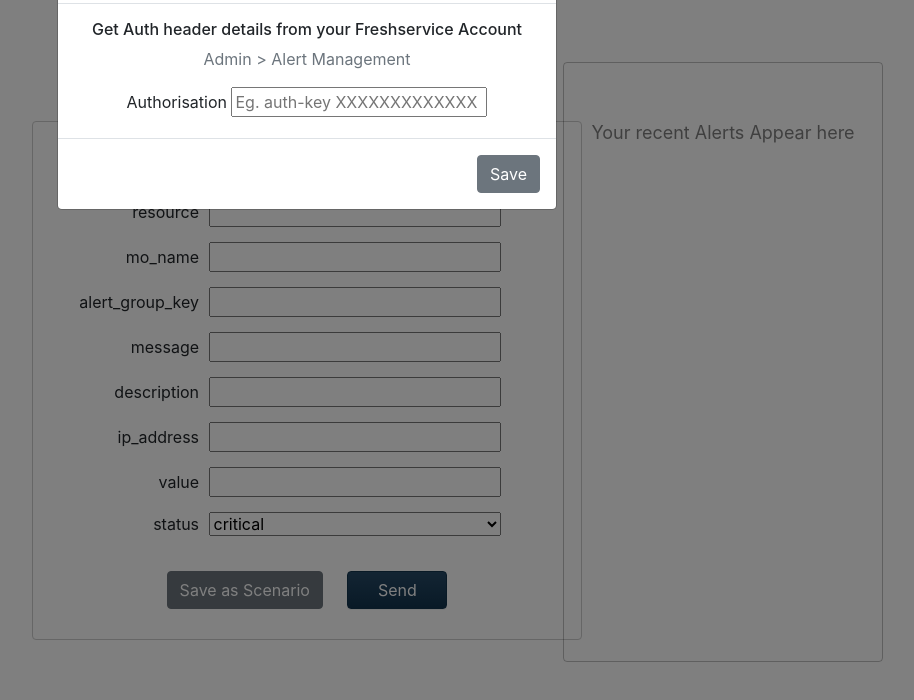
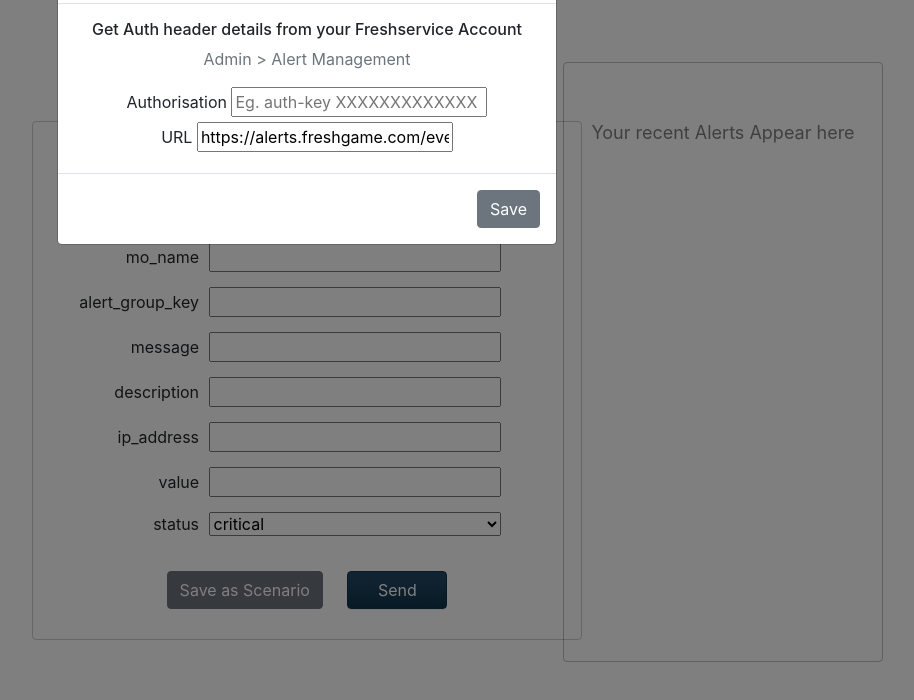
Before and after one commit to prabakaranfresh/mock-alerts, a plain HTML site: page index.html in a window 1280 px wide. Both pictures are taken after a click on the button "Edit Authorisation". Shown: the part 88-788 px from the top of the page, without its empty margins (333-1247 px from the left). Drawn offline with nearby package versions, Linux system fonts and the light colour scheme.

Commit message:
URL added

```diff
--- a/index.html
+++ b/index.html
@@ -21,7 +21,11 @@
   <header>
     <h2>Mock Alert post to <img src="images/freshservice.png" class="fs-icon" /></h2>
   </header>
-  <section id="default-options">
+
+  <section class="page-wrapper">
+
+    <section class="pull-left">
+      <div id="default-options">
         <div class="scenario-list-container">
           <label for="scenarios">Select Scenario</label>
           <select id="scenarios">
@@ -42,17 +46,16 @@
             </select>
           </div>
         <button id="switch-scenario" class="btn">Show <span>Custom</span> Scenarios</button>
-  </section>
-  <section class="auth">
-
-
+      </div>
+      <div class="auth">
         <!-- Button trigger modal -->
         <button type="button" class="btn btn-secondary" data-toggle="modal" data-target="#authModal">
           Edit Authorisation
         </button>
+      </div>
     </section>
-  <section >
-    <div class="container">
+
+    <section class="container">
       <div class="fieldset">
         <label for="hostname">hostname</label>
         <input type="text" id="hostname" autocomplete="off" />
@@ -104,9 +107,10 @@
         <button id="save" class="btn btn-secondary" data-toggle="modal" data-target="#saveScenarioModal">Save as Scenario</button>
         <button id="send" class="btn btn-primary">Send</button>
       </div>
-    </div>
+    </section>
 
     <ul id="alert-list"></ul>
+
   </section>
     <section id="result" class="soft-hide">
       <h3 id="resp-status"></h3>
@@ -131,10 +135,10 @@
             <label for="auth-token">Authorisation</label>
             <input type="text" id="auth-token" placeholder="Eg. auth-key XXXXXXXXXXXXX">
           </div>
-          <!-- <div class="fieldset">
-              <label for="auth-token">Account-id</label>
-              <input type="text" id="account-id" placeholder="account-id">
-          </div> -->
+          <div class="fieldset">
+              <label for="ams-url">URL</label>
+              <input type="text" id="ams-url" placeholder="ams-url">
+          </div>
         </div>
         <div class="modal-footer">
           <button type="button" class="btn btn-secondary" id="btn-save-auth" data-dismiss="modal">Save</button>
--- a/js/base.js
+++ b/js/base.js
@@ -6,12 +6,15 @@ $(document).ready(function() {
   $("#btn-save-sceanrio").click(saveScenario);
   $("#switch-scenario").click(swtichScenarios);
 
+  ams_url = localStorage.getItem('url') || ams_url;
 
   $('#auth-token').val(localStorage.getItem('auth-token'));
-  // $('#account-id').val(localStorage.getItem('account-id'));
+  $('#ams-url').val(ams_url);
 
   var alerList = $.parseJSON(localStorage.getItem('alert-list')) || [];
   updateScenarioDropdown();
+
+
 
   alerList.map(function(alert) {
     addAlert(alert);
@@ -24,7 +27,9 @@ function swtichScenarios() {
 }
 
 function saveAuth() {
+  ams_url = $('#ams-url').val();
   localStorage.setItem('auth-token', $('#auth-token').val());
+  localStorage.setItem('url', ams_url);
   // localStorage.setItem('account-id', $('#account-id').val());
 }
 
@@ -82,7 +87,7 @@ function makeRequest() {
   var options = {
     "async": true,
     "crossDomain": true,
-    "url": "https://alerts.freshgame.com/events",
+    "url": ams_url,
     "method": "POST",
     "headers": {
       "Authorization": localStorage.getItem('auth-token'),
--- a/js/constants.js
+++ b/js/constants.js
@@ -3,6 +3,8 @@ const STATUS = ['critical', 'error', 'warning', 'ok'];
 var sent_alerts = [];
 
 var custom_loaded_scenarios = {};
+
+var ams_url = "https://alerts.freshgame.com/events";
 
 const SCENARIOS = {
   "Alert 1 - warning": {
```
Lines whose indentation alone changed are shown as unchanged.
